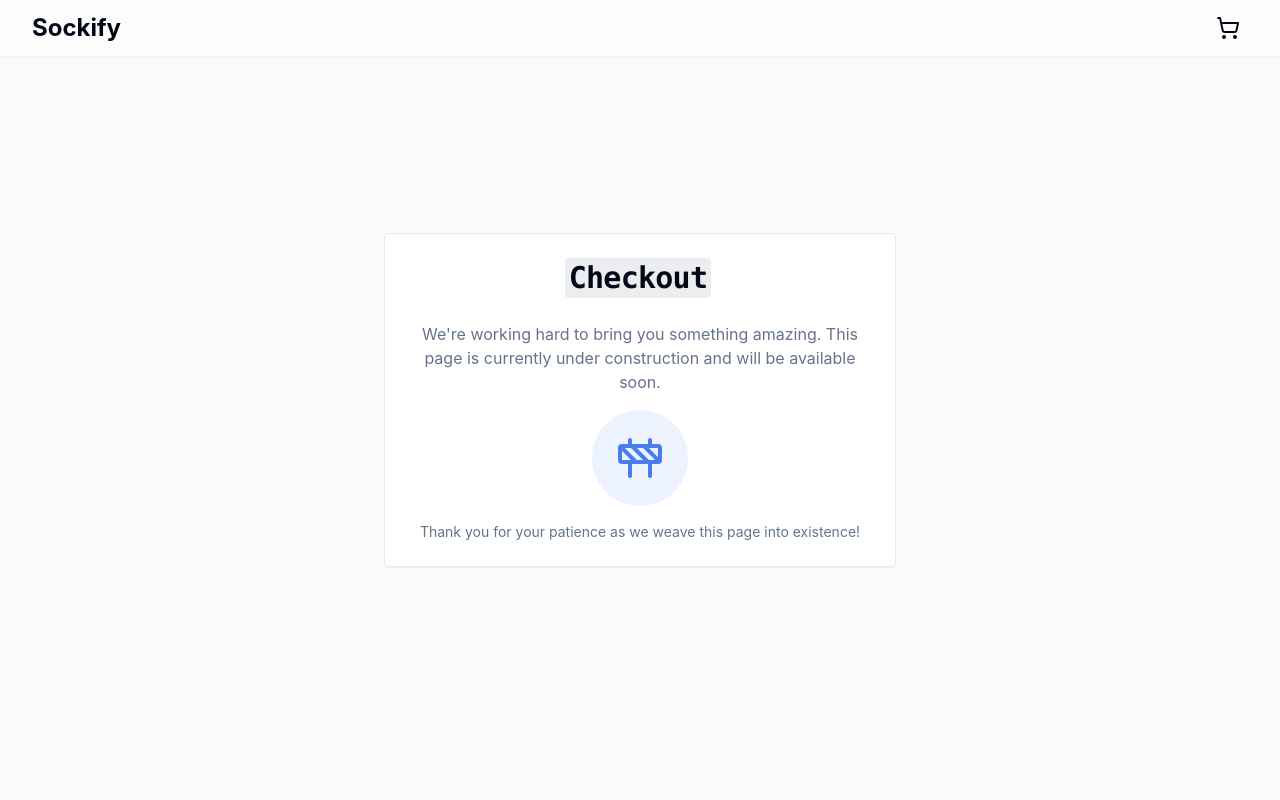
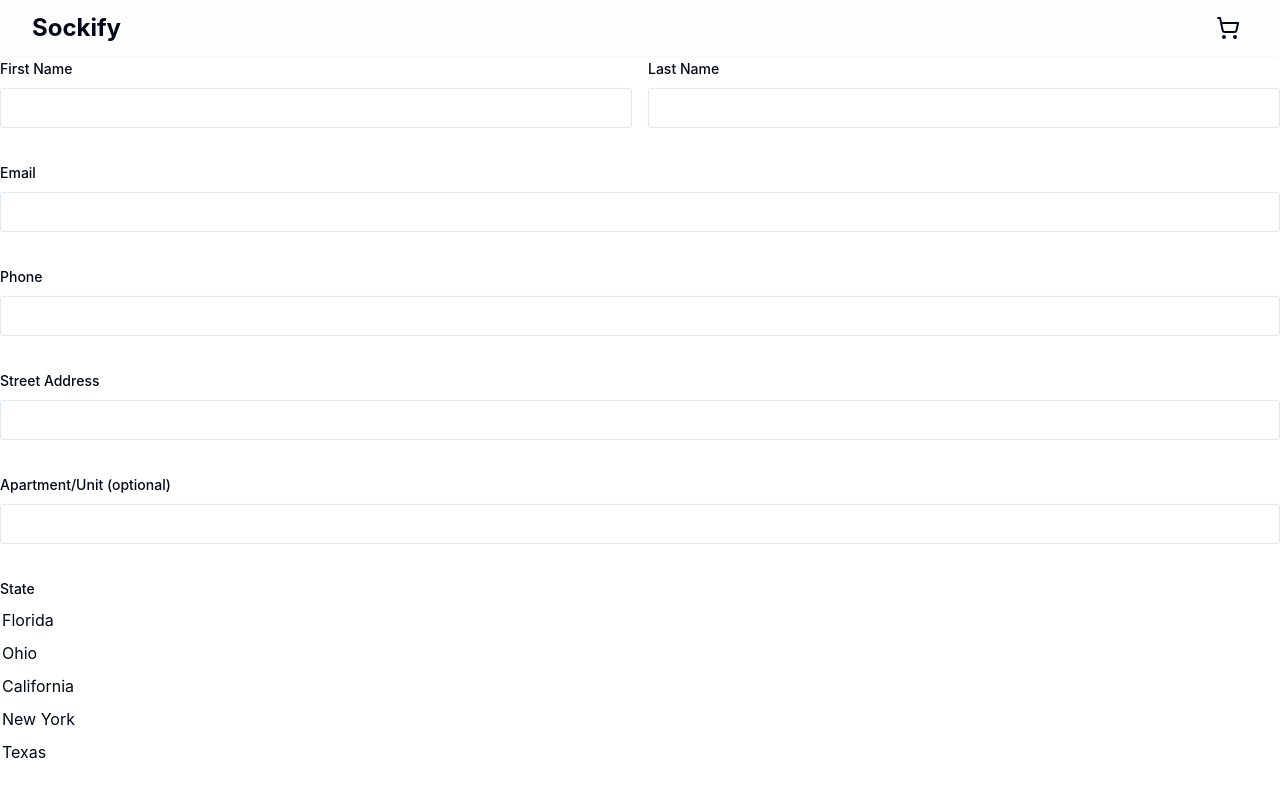
Before and after one commit to sockify/sockify, a React (Vite) app in the folder web-client/: page /cart/checkout in a window 1280 px wide. Shown: the top 800 px of the page. Built offline with nearby package versions, Linux system fonts and the light colour scheme.

Commit message:
Checkout page with all input fields

```diff
--- a/web-client/src/pages/CheckoutPage.tsx
+++ b/web-client/src/pages/CheckoutPage.tsx
@@ -1,9 +1,181 @@
-import UnderConstruction from "@/components/UnderConstruction";
+// "use client";
+
+import { zodResolver } from "@hookform/resolvers/zod";
+import { useForm } from "react-hook-form";
+import { z } from "zod";
+
+import { Button } from "@/components/ui/button";
+import {
+    Form,
+    FormControl,
+    FormField,
+    FormItem,
+    FormLabel,
+    FormMessage,
+} from "@/components/ui/form";
+import { Input } from "@/components/ui/input";
+import { Select } from "@/components/ui/select";
+
+const checkoutSchema = z.object({
+    firstname: z.string().min(1, "First name is required").max(32, "First name must be 32 characters or less"),
+    lastname: z.string().min(1, "Last name is required").max(32, "Last name must be 32 characters or less"),
+    email: z.string().email("Invalid email address"),
+    phone: z.string().min(10, "Phone number must be at least 10 digits").max(16, "Phone number must be 16 digits or less").optional(),
+    street: z.string().min(1, "Street address is required").max(100, "Street address must be 100 characters or less"),
+    apt_unit: z.string().max(16, "Apartment/Unit must be 16 characters or less").optional(),
+    state: z.string().min(2, "State is required").max(2, "State must be a valid abbreviation"),
+    zipcode: z.string().min(5, "Zipcode must be at least 5 digits").max(10, "Zipcode must be 10 digits or less"),
+});
+
+type CheckoutFormValues = z.infer<typeof checkoutSchema>;
 
 export default function CheckoutPage() {
+    const form = useForm<CheckoutFormValues>({
+        resolver: zodResolver(checkoutSchema),
+        defaultValues: {
+            firstname: "",
+            lastname: "",
+            email: "",
+            phone: "",
+            street: "",
+            apt_unit: "",
+            state: "",
+            zipcode: "",
+        },
+    });
+
+    const onSubmit = (data: CheckoutFormValues) => {
+        console.log("Form data:", data);
+        // Add your Stripe integration logic for payment here
+    };
+
     return (
-        <>
-            <UnderConstruction pageName="Checkout" />
-        </>
+        <Form {...form}>
+            <form onSubmit={form.handleSubmit(onSubmit)} className="space-y-8">
+                {/* Container for First Name and Last Name */}
+                <div className="flex space-x-4">
+                    <FormField
+                        control={form.control}
+                        name="firstname"
+                        render={({ field }) => (
+                            <FormItem className="w-1/2">
+                                <FormLabel>First Name</FormLabel>
+                                <FormControl>
+                                    <Input {...field} />
+                                </FormControl>
+                                <FormMessage />
+                            </FormItem>
+                        )}
+                    />
+
+                    <FormField
+                        control={form.control}
+                        name="lastname"
+                        render={({ field }) => (
+                            <FormItem className="w-1/2">
+                                <FormLabel>Last Name</FormLabel>
+                                <FormControl>
+                                    <Input {...field} />
+                                </FormControl>
+                                <FormMessage />
+                            </FormItem>
+                        )}
+                    />
+                </div>
+
+                <FormField
+                    control={form.control}
+                    name="email"
+                    render={({ field }) => (
+                        <FormItem>
+                            <FormLabel>Email</FormLabel>
+                            <FormControl>
+                                <Input type="email" {...field} />
+                            </FormControl>
+                            <FormMessage />
+                        </FormItem>
+                    )}
+                />
+
+                <FormField
+                    control={form.control}
+                    name="phone"
+                    render={({ field }) => (
+                        <FormItem>
+                            <FormLabel>Phone</FormLabel>
+                            <FormControl>
+                                <Input {...field} />
+                            </FormControl>
+                            <FormMessage />
+                        </FormItem>
+                    )}
+                />
+
+                <FormField
+                    control={form.control}
+                    name="street"
+                    render={({ field }) => (
+                        <FormItem>
+                            <FormLabel>Street Address</FormLabel>
+                            <FormControl>
+                                <Input {...field} />
+                            </FormControl>
+                            <FormMessage />
+                        </FormItem>
+                    )}
+                />
+
+                <FormField
+                    control={form.control}
+                    name="apt_unit"
+                    render={({ field }) => (
+                        <FormItem>
+                            <FormLabel>Apartment/Unit (optional)</FormLabel>
+                            <FormControl>
+                                <Input {...field} />
+                            </FormControl>
+                            <FormMessage />
+                        </FormItem>
+                    )}
+                />
+
+                <FormField
+                    control={form.control}
+                    name="state"
+                    render={({ field }) => (
+                        <FormItem>
+                            <FormLabel>State</FormLabel>
+                            <FormControl>
+                                <Select placeholder="Select a state" {...field}>
+                                    <option value="FL">Florida</option>
+                                    <option value="OH">Ohio</option>
+                                    <option value="CA">California</option>
+                                    <option value="NY">New York</option>
+                                    <option value="TX">Texas</option>
+                                    {/* Add more options as needed */}
+                                </Select>
+                            </FormControl>
+                            <FormMessage />
+                        </FormItem>
+                    )}
+                />
+
+                <FormField
+                    control={form.control}
+                    name="zipcode"
+                    render={({ field }) => (
+                        <FormItem>
+                            <FormLabel>Zipcode</FormLabel>
+                            <FormControl>
+                                <Input placeholder="Zipcode" {...field} />
+                            </FormControl>
+                            <FormMessage />
+                        </FormItem>
+                    )}
+                />
+
+                <Button type="submit">Pay with Stripe</Button>
+            </form>
+        </Form>
     );
 }
```
